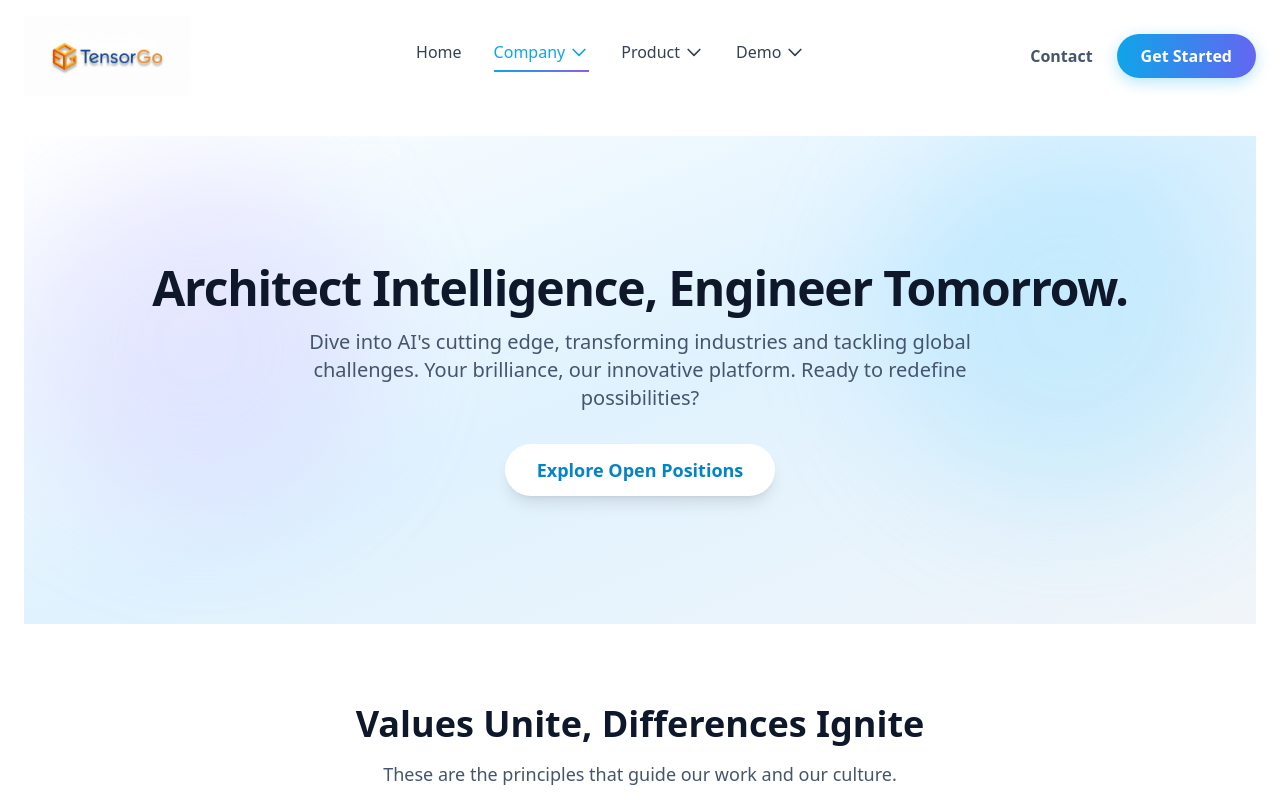
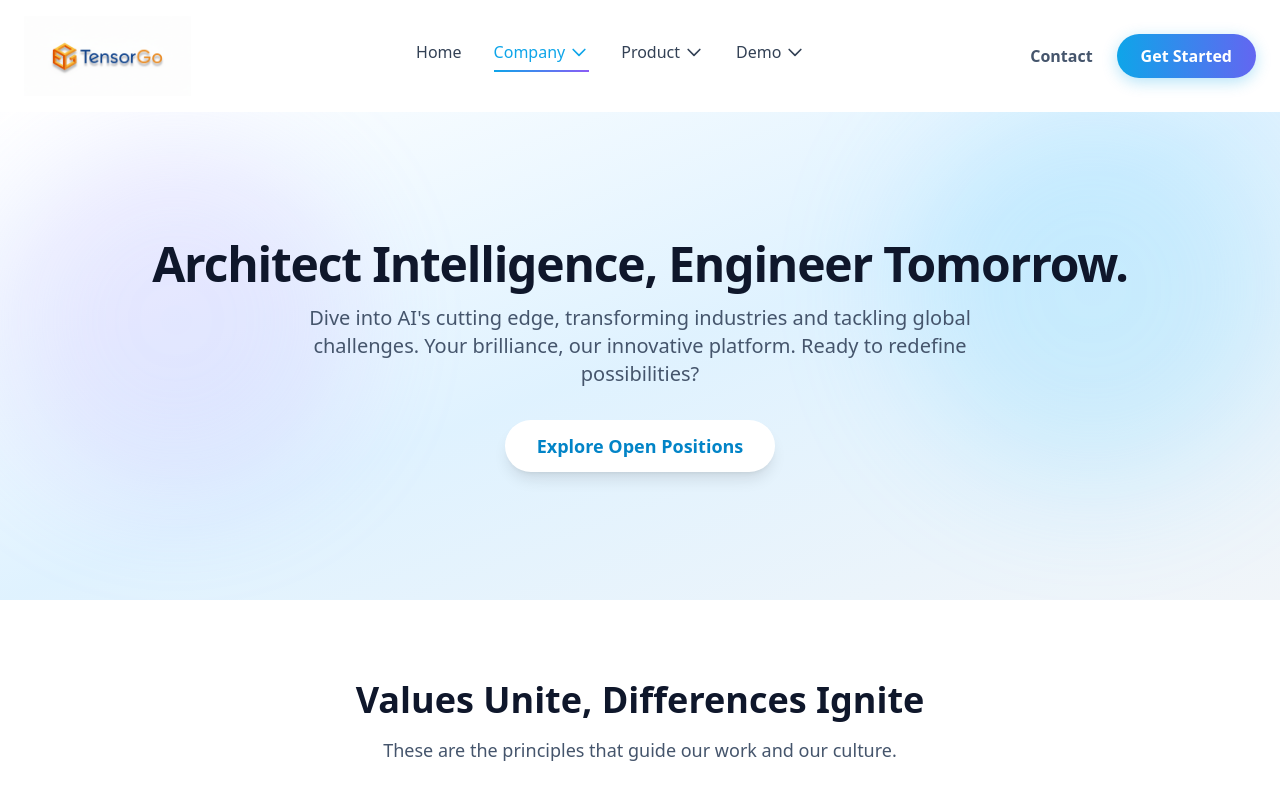
Before and after one commit to Codewithchandra123/TENSOR-GO-X, a React (Vite) app: page /careers in a window 1280 px wide. Shown: the top 800 px of the page. Built offline with nearby package versions, Linux system fonts and the light colour scheme.

Commit message:
Update App.jsx

```diff
--- a/src/App.jsx
+++ b/src/App.jsx
@@ -25,7 +25,7 @@ function App() {
     <>
       <ScrollToTop />
       <Header />
-      <main className="min-h-screen p-6 bg-neutral-light-gray flex-grow">
+{/*       <main className="min-h-screen p-6 bg-neutral-light-gray flex-grow"> */}
         <Routes>
           <Route path="/" element={<Home />} />
           <Route path="/about" element={<About />} />
@@ -40,7 +40,7 @@ function App() {
           <Route path="/terms" element={<Terms />} />
           <Route path="/privacy" element={<Privacy />} />
         </Routes>
-      </main>
+{/*       </main> */}
       <Footer />
     </>
   );
```
